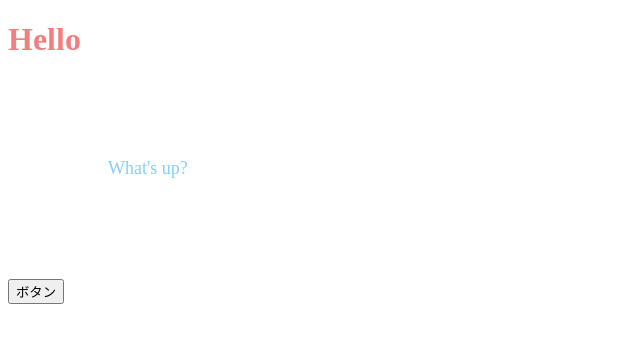
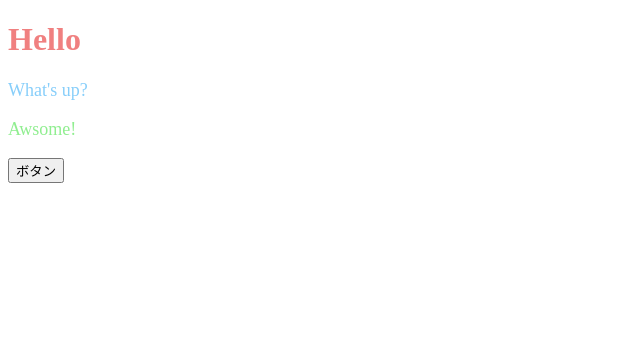
Before and after one commit to tsuyukurage/udemy-modern-javascript, a React (Create React App) app in the folder react-basics/: page / in a window 1280 px wide. Shown: the top 342 px of the page, without its empty margins (0-640 px from the left). Built offline with nearby package versions, Linux system fonts and the light colour scheme.

Commit message:
Propsの実装

```diff
--- a/react-basics/src/App.jsx
+++ b/react-basics/src/App.jsx
@@ -1,16 +1,13 @@
 import './App.css';
+import { ColorfulMessage } from './conponents/ColorfulMessage';
 
 function App() {
   const onClickBtn = () => alert();
-  const contentStyle = {
-    color: "lightskyblue",
-    fontSize: "18px",
-    margin: 100
-  };
   return (
     <>
       <h1 style={{ color: "lightcoral" }}>Hello</h1>
-      <p style={contentStyle}>What's up?</p>
+      <ColorfulMessage color="lightskyblue">What's up?</ColorfulMessage>
+      <ColorfulMessage color="lightgreen">Awsome!</ColorfulMessage>
       <button onClick={onClickBtn}>ボタン</button>
     </>
   );
--- /dev/null
+++ b/react-basics/src/conponents/ColorfulMessage.jsx
@@ -0,0 +1,14 @@
+export const ColorfulMessage = ({ color, children }) => { // 引数の方で分割代入
+  // 分割代入
+  // const { color, children } = props;
+  const contentStyle = {
+    color, // color: color, は省略できる
+    fontSize: "18px",
+  };
+
+  return (
+    <>
+      <p style={contentStyle}>{children}</p>
+    </>
+  );
+};
```
